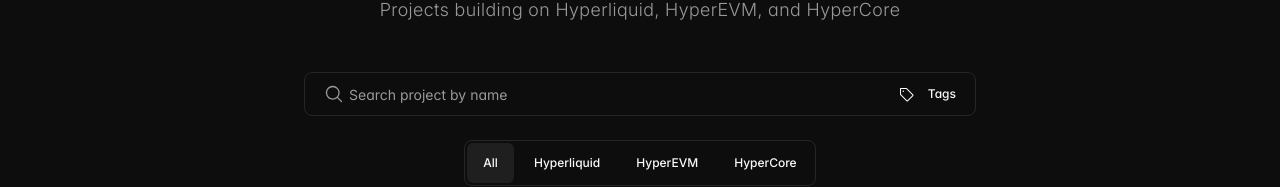
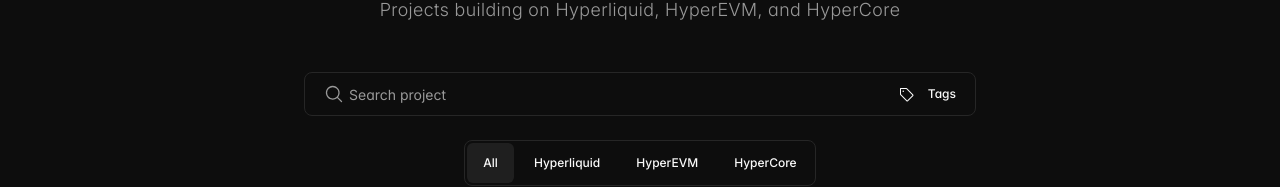
Before and after one commit to Artegus/hyperdir, a React (Vite) app: page / in a window 1280 px wide. Shown: the part 225-412 px from the top of the page. Built offline with nearby package versions, Linux system fonts and the light colour scheme.

Commit message:
fix: minor placeholder change

```diff
--- a/src/components/search-bar.tsx
+++ b/src/components/search-bar.tsx
@@ -18,7 +18,7 @@
                 type="text"
                 name='search'
                 id='search'
-                placeholder="Search project by name"
+                placeholder="Search project"
                 value={searchQuery}
                 onChange={(e) => onSearchQuery(e.target.value)}
                 className="pl-11 pr-24 h-11 text-sm border-border focus:border-foreground rounded-lg"
```
